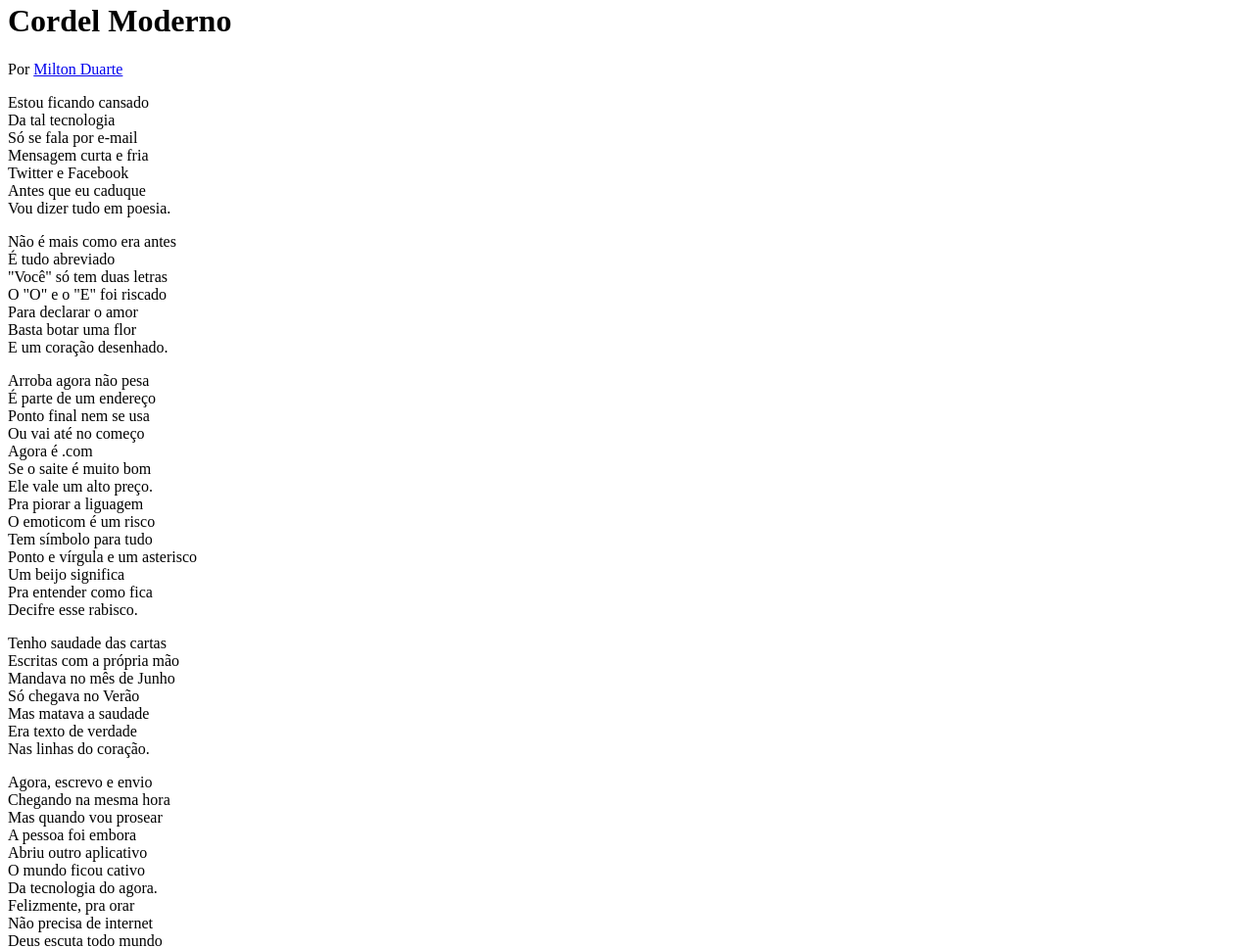
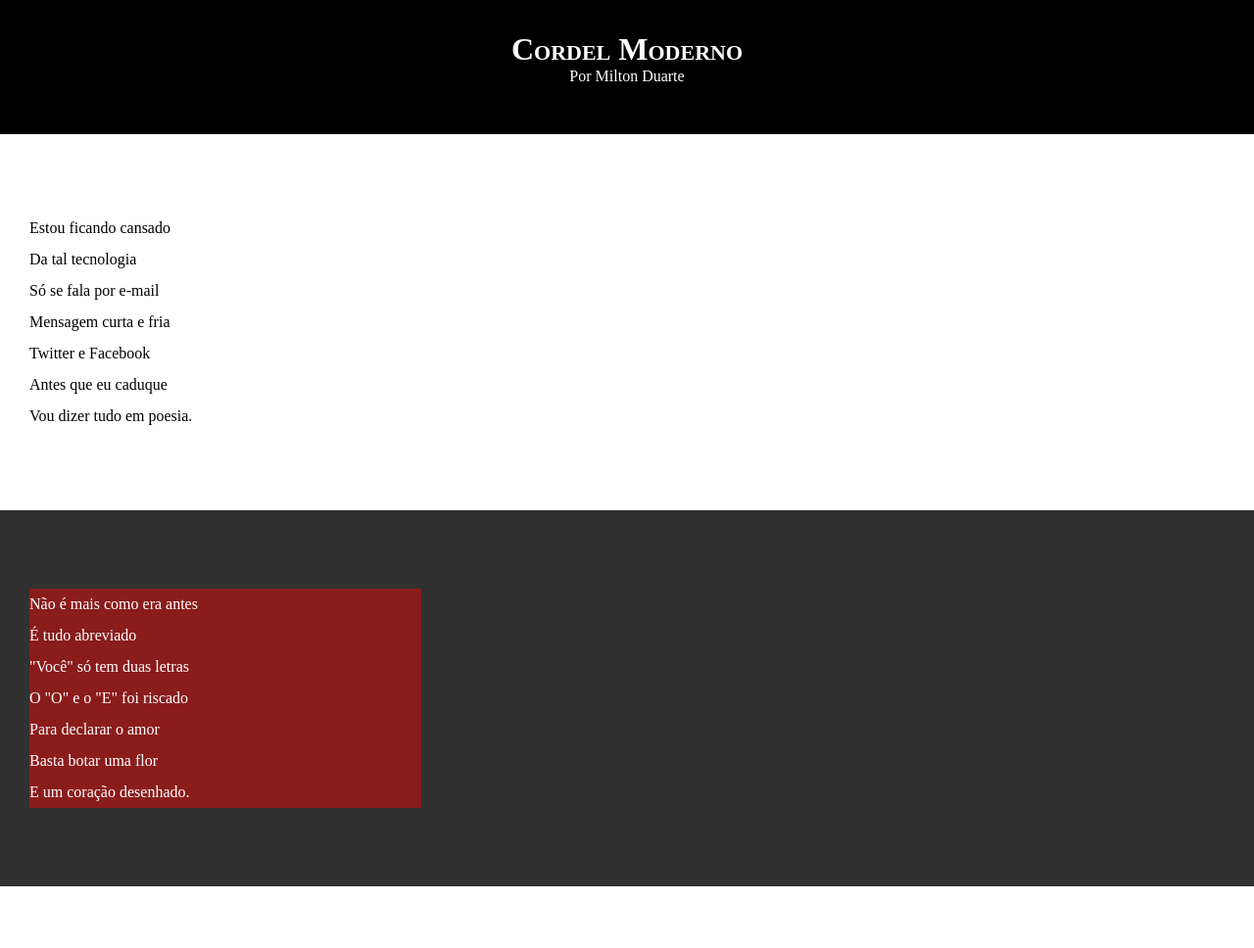
Before and after one commit to raphaelaniziodasilva/HTML5-CSS, a plain HTML site: page Desafios/desafio 12/index.html in a window 1280 px wide. Shown: the part 18-986 px from the top of the page at 98% size. Drawn offline with Linux system fonts and the light colour scheme.

Commit message:
atualizando projeto cordel

```diff
--- a/Desafios/desafio 12/estilo/style.css
+++ b/Desafios/desafio 12/estilo/style.css
@@ -0,0 +1,54 @@
+@charset "UTF-8";
+
+* {
+    padding: 0px;
+    margin: 0px;
+}
+html, body {
+    min-height: 100vh;
+    background-color: darkgray;
+}
+header {
+    background-color: black;
+    color: white;
+    text-align: center;
+}
+header > h1 {
+    padding-top: 50px;
+    font-variant: small-caps;
+}
+header > p {
+    padding-bottom: 50px;
+}
+header a, footer a {
+    color: white;
+    text-decoration: none;
+}
+header a:hover, footer a:hover  {
+    text-decoration: underline;
+}
+section {
+    padding-top: 10vh;
+    padding-bottom: 10vh;
+    line-height: 2em;
+    padding-left: 30px;
+}
+section.normal {
+    background-color: white;
+    color: black;
+}
+section.image {
+    background-color: rgb(49, 49, 49);
+    color: white;
+}
+section.image > p {
+    width: 400px;
+    background-color: rgba(255, 0, 0, 0.432);
+}
+
+footer {
+    background-color: black;
+    color: white;
+    text-align: center;
+    padding: 10px;
+}
--- a/Desafios/desafio 12/index.html
+++ b/Desafios/desafio 12/index.html
@@ -17,7 +17,7 @@
 
     </header>
 
-    <section>
+    <section class="normal">
         <p>
             Estou ficando cansado</br>
             Da tal tecnologia</br>
@@ -29,7 +29,7 @@
         </p>
     </section>
 
-    <section>
+    <section class="image">
         <p>
             Não é mais como era antes</br>
             É tudo abreviado</br>
@@ -41,7 +41,7 @@
         </p>
     </section>
 
-    <section>
+    <section class="normal">
         <p>
             Arroba agora não pesa </br>
             É parte de um endereço </br>
@@ -60,7 +60,7 @@
         </p>
     </section>
 
-    <section>
+    <section class="image">
         <p>
             Tenho saudade das cartas</br>
             Escritas com a própria mão</br>
@@ -72,7 +72,7 @@
         </p>
     </section>
 
-    <section>
+    <section class="normal">
         <p>
             Agora, escrevo e envio</br>
             Chegando na mesma hora</br>
```
